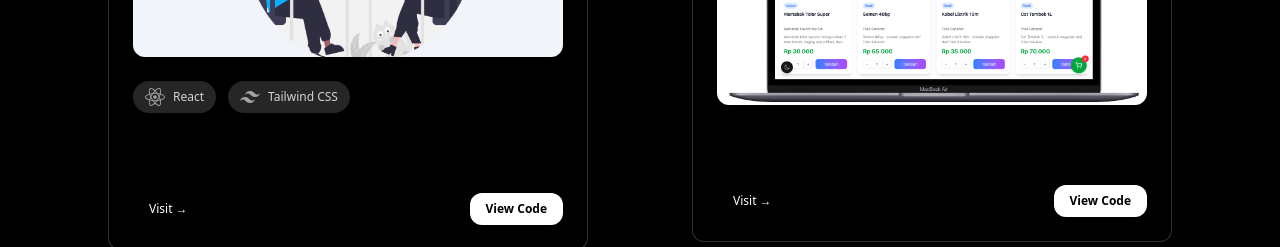
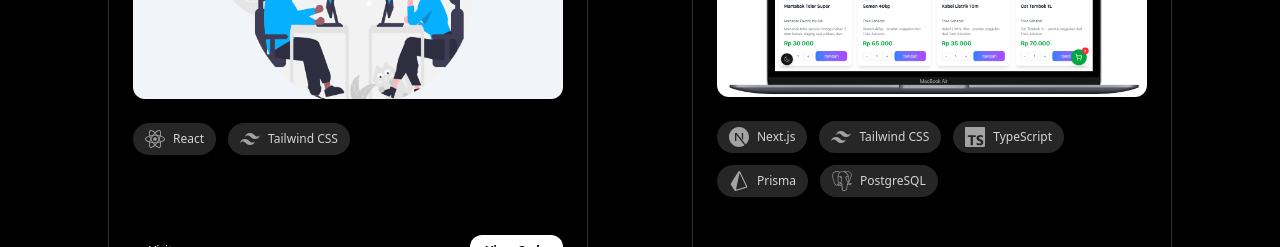
Before and after one commit to onyourjie/typeshitlagi, a Next.js app: page / in a window 1280 px wide. Shown: the part 4000-4247 px from the top of the page. Built offline with nearby package versions, Linux system fonts and the light colour scheme.

Commit message:
oh typo jangkrik

```diff
--- a/data/project.ts
+++ b/data/project.ts
@@ -54,7 +54,7 @@ export const projects = [
     projectImage: "/images/jajan-lokal.png",
     projectPreviewLink: "https://jajanlokal.vercel.app/",
     projectSourceCode: "https://github.com/tim-wakwaw/jajanlokal",
-    TechStack: ["Next.js", "Tailwind CSS", "TypeScript", "Prisma", "PostgreSQL"]
+    techStack: ["Next.js", "Tailwind CSS", "TypeScript", "Prisma", "PostgreSQL"]
   },
   {
     id: 7,
@@ -63,7 +63,7 @@ export const projects = [
     projectImage: "/images/quiz master.png",
     projectPreviewLink: "https://dot-quizapp.vercel.app/",
     projectSourceCode: "https://github.com/onyourjie/dot_quizapp",
-    TechStack: ["React", "Tailwind CSS", "TypeScript"]
+    techStack: ["React", "Tailwind CSS", "TypeScript"]
   },
   {
     projectTitle: "Indo News",
@@ -71,7 +71,7 @@ export const projects = [
     projectImage: "/images/indo-news.png",
     projectPreviewLink: "https://indo-news-three.vercel.app/",
     projectSourceCode: "https://github.com/onyourjie/indo-news",
-    TechStack: ["Angular", "Tailwind CSS", "TypeScript"]
+    techStack: ["Angular", "Tailwind CSS", "TypeScript"]
   },
   {
     projectTitle: "Agroplus ID",
@@ -79,6 +79,6 @@ export const projects = [
     projectImage: "/images/agroplus.id.png",
     projectPreviewLink: "https://www.agroplusid.com/",
     projectSourceCode: "https://github.com/agroplus-id/www",
-    TechStack: ["Next.js", "Tailwind CSS", "TypeScript"]
+    techStack: ["Next.js", "Tailwind CSS", "TypeScript"]
   }
 ]
```
